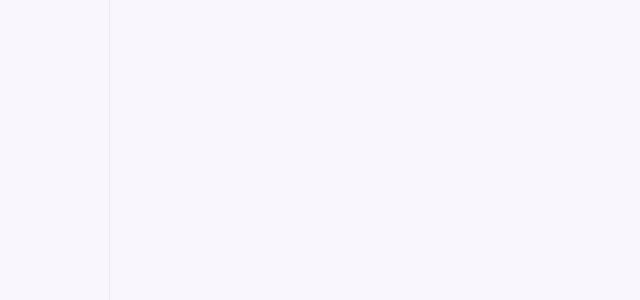
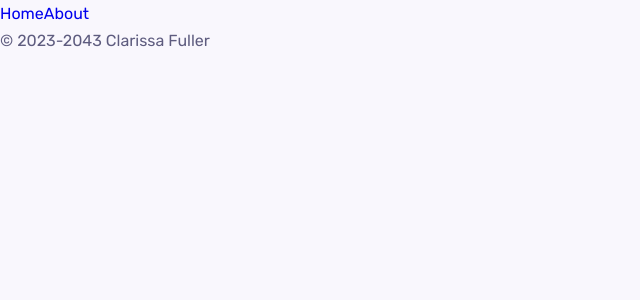
Before and after one commit to clarissafuller/react-portfolio, a React (Vite) app: page /about in a window 1280 px wide. Shown: the top 300 px of the page, without its empty margins (0-640 px from the left). Built offline with nearby package versions, Linux system fonts and the light colour scheme.

Commit message:
adds current folder changes

```diff
--- a/package.json
+++ b/package.json
@@ -11,8 +11,6 @@
     "preview": "vite preview"
   },
   "dependencies": {
-    "react": "^18.2.0",
-    "react-dom": "^18.2.0",
     "@types/react": "^18.0.28",
     "@types/react-dom": "^18.0.11",
     "@vitejs/plugin-react": "^4.0.0",
@@ -20,6 +18,9 @@
     "eslint-plugin-react": "^7.32.2",
     "eslint-plugin-react-hooks": "^4.6.0",
     "eslint-plugin-react-refresh": "^0.3.4",
+    "react": "^18.2.0",
+    "react-dom": "^18.2.0",
+    "react-router-dom": "^6.18.0",
     "vite": "^4.3.2"
   }
 }
--- a/src/App.jsx
+++ b/src/App.jsx
@@ -10,21 +10,15 @@ import Pricing from "./components/pricing/Pricing";
 import Testimonials from "./components/testimonials/Testimonials";
 import Blog from "./components/blog/Blog";
 import Contact from "./components/contact/Contact";
+import Header from "./components/header/Header";
+import Footer from "./components/footer/Footer";
 
 const App = () => {
   return (
     <>
-      <Sidebar />
       <main className="main">
-        <Home />
-        <About />
-        <Services />
-        <Resume />
-        <Portfolio />
-        <Pricing />
-        <Testimonials />
-        <Blog />
-        <Contact />
+        <Header />
+        <Footer />
       </main>
     </>
   );
--- /dev/null
+++ b/src/components/footer/Footer.jsx
@@ -0,0 +1,11 @@
+import React from "react";
+
+const Footer = () => {
+  return (
+    <footer>
+      <div>&copy; 2023-2043 Clarissa Fuller</div>
+    </footer>
+  );
+};
+
+export default Footer;
--- /dev/null
+++ b/src/components/header/Header.jsx
@@ -0,0 +1,18 @@
+import React from "react";
+
+function Header() {
+  return (
+    <header>
+      <nav>
+        <ul>
+          <li>
+            <a href="/">Home</a>
+            <a href="/about">About</a>
+          </li>
+        </ul>
+      </nav>
+    </header>
+  );
+}
+
+export default Header;
```
Also changed, not shown: src/main.jsx (added, +25 -0 lines), src/pages/About.jsx (added, +17 -0 lines), src/pages/Home.jsx (added), 1 other file (tests, documents, lock files or other folders).
